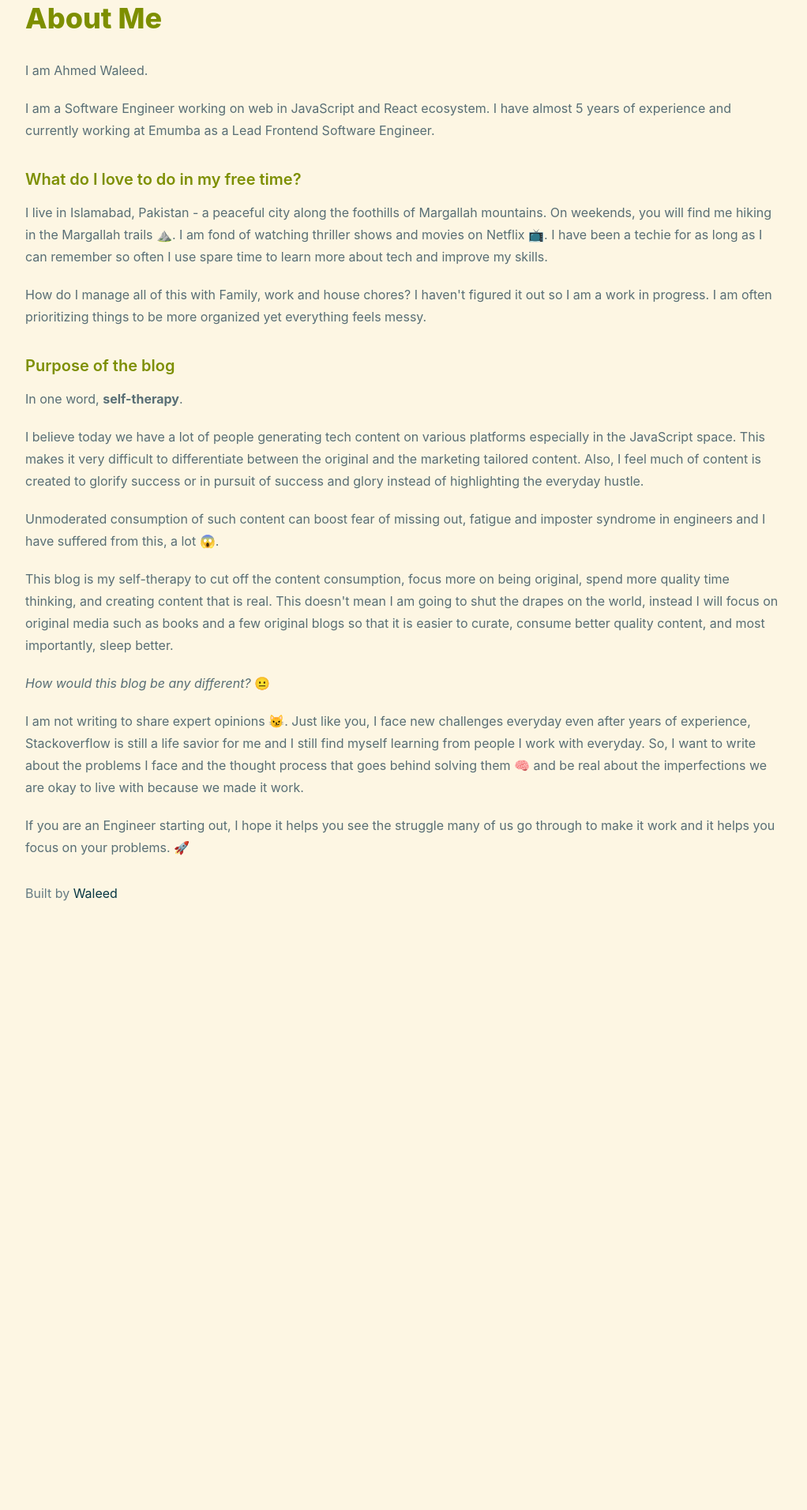
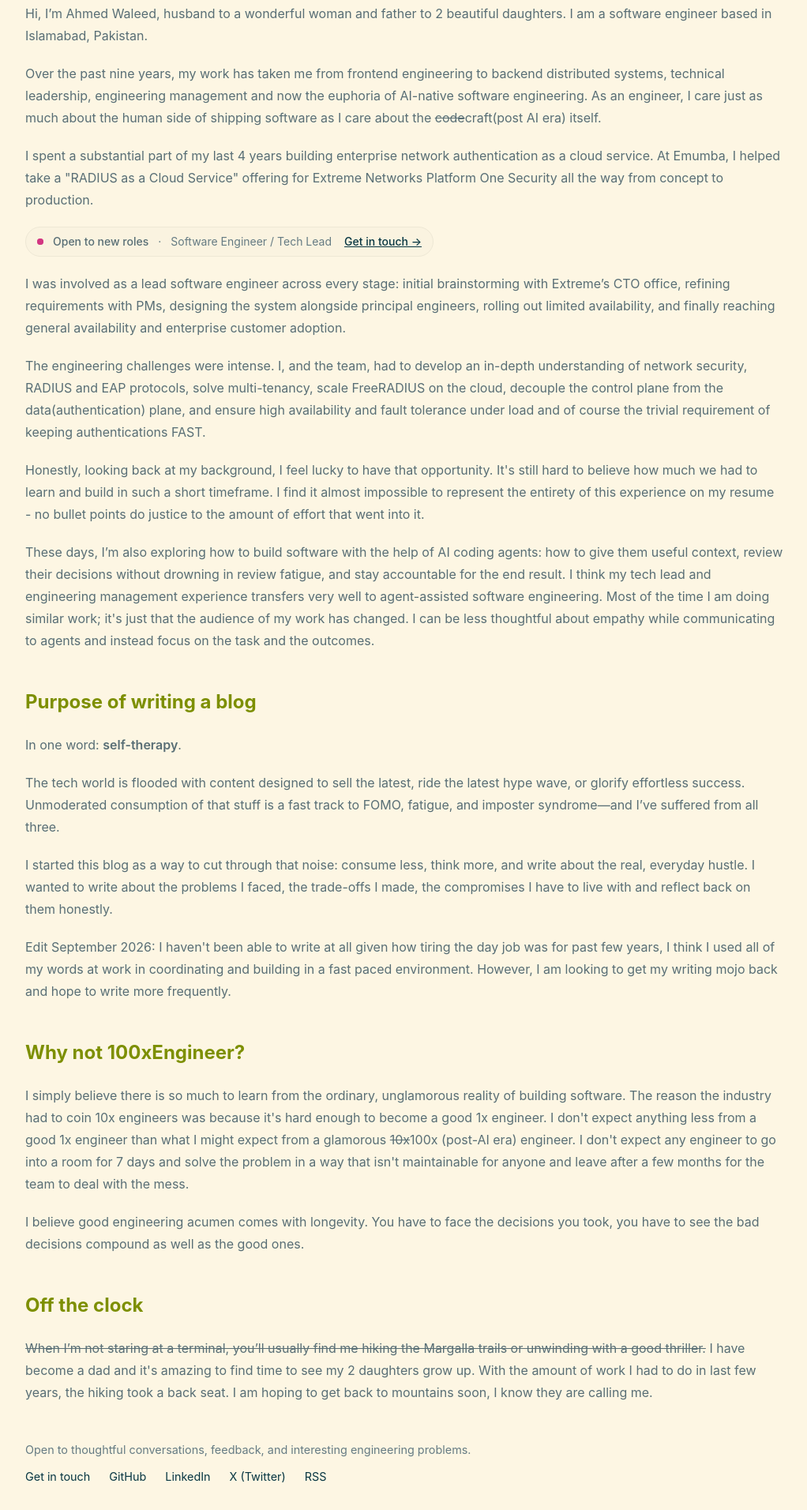
Before and after one commit to waleedyt/1xEngineer.dev, an Astro site: page /about in a window 1280 px wide. Shown: the part 117-2029 px from the top of the page at 79% size, without its empty margins (128-1150 px from the left). Before the commit the page ends 1292 px from the top, so only its background shows below. Built offline with nearby package versions, Linux system fonts and the light colour scheme; Astro itself is replaced by a stand-in of ours.

Commit message:
Update About page to MDX, refresh homepage tagline, and redesign footer (#16)
- Migrate About page to src/content/about.mdx with updated narrative and magenta status pill
- Rename 'About' to 'About Me' in navigation bar
- Refresh homepage tagline to reflect systems engineering and AI agent exploration
- Redesign footer with conversational prompt, underline-free nav-style links, RSS, and LinkedIn
- Update RSS and BaseLayout default description to match current tagline
- Add LinkedIn and GitHub to JSON-LD author schema
- Configure VS Code and Prettier settings for 120-col line wrapping

```diff
--- /dev/null
+++ b/src/content/about.mdx
@@ -0,0 +1,49 @@
+---
+title: "About - Ahmed Waleed"
+description: "About Ahmed Waleed - Husband, Dad and a Software Engineer"
+---
+
+Hi, I’m Ahmed Waleed, husband to a wonderful woman and father to 2 beautiful daughters. I am a software engineer based in Islamabad, Pakistan.
+
+Over the past nine years, my work has taken me from frontend engineering to backend distributed systems, technical leadership, engineering management and now the euphoria of AI-native software engineering. As an engineer, I care just as much about the human side of shipping software as I care about the ~~code~~craft(post AI era) itself.
+
+I spent a substantial part of my last 4 years building enterprise network authentication as a cloud service. At Emumba, I helped take a "RADIUS as a Cloud Service" offering for Extreme Networks Platform One Security all the way from concept to production.
+
+<div class="not-prose flex flex-wrap items-center gap-x-3 gap-y-1.5 my-5 py-2 px-3.5 rounded-full border border-[var(--color-border)] bg-[var(--color-border)]/25 w-fit text-sm">
+  <span class="flex h-2 w-2 relative">
+    <span class="animate-ping absolute inline-flex h-full w-full rounded-full bg-[var(--color-magenta)] opacity-75"></span>
+    <span class="relative inline-flex rounded-full h-2 w-2 bg-[var(--color-magenta)]"></span>
+  </span>
+  <span class="font-medium text-[var(--color-fg)]">Open to new roles</span>
+  <span class="text-[var(--color-muted)]">·</span>
+  <span class="text-[var(--color-muted)]">Software Engineer / Tech Lead</span>
+  <a href="mailto:ch.aw.yt@gmail.com" class="text-[var(--color-magenta)] font-medium hover:underline ml-1">Get in touch →</a>
+</div>
+
+I was involved as a lead software engineer across every stage: initial brainstorming with Extreme’s CTO office, refining requirements with PMs, designing the system alongside principal engineers, rolling out limited availability, and finally reaching general availability and enterprise customer adoption.
+
+The engineering challenges were intense. I, and the team, had to develop an in-depth understanding of network security, RADIUS and EAP protocols, solve multi-tenancy, scale FreeRADIUS on the cloud, decouple the control plane from the data(authentication) plane, and ensure high availability and fault tolerance under load and of course the trivial requirement of keeping authentications FAST.
+
+Honestly, looking back at my background, I feel lucky to have that opportunity. It's still hard to believe how much we had to learn and build in such a short timeframe. I find it almost impossible to represent the entirety of this experience on my resume - no bullet points do justice to the amount of effort that went into it.
+
+These days, I’m also exploring how to build software with the help of AI coding agents: how to give them useful context, review their decisions without drowning in review fatigue, and stay accountable for the end result. I think my tech lead and engineering management experience transfers very well to agent-assisted software engineering. Most of the time I am doing similar work; it's just that the audience of my work has changed. I can be less thoughtful about empathy while communicating to agents and instead focus on the task and the outcomes.
+
+## Purpose of writing a blog
+
+In one word: **self-therapy**.
+
+The tech world is flooded with content designed to sell the latest, ride the latest hype wave, or glorify effortless success. Unmoderated consumption of that stuff is a fast track to FOMO, fatigue, and imposter syndrome—and I’ve suffered from all three.
+
+I started this blog as a way to cut through that noise: consume less, think more, and write about the real, everyday hustle. I wanted to write about the problems I faced, the trade-offs I made, the compromises I have to live with and reflect back on them honestly.
+
+Edit September 2026: I haven't been able to write at all given how tiring the day job was for past few years, I think I used all of my words at work in coordinating and building in a fast paced environment. However, I am looking to get my writing mojo back and hope to write more frequently.
+
+## Why not 100xEngineer?
+
+I simply believe there is so much to learn from the ordinary, unglamorous reality of building software. The reason the industry had to coin 10x engineers was because it's hard enough to become a good 1x engineer. I don't expect anything less from a good 1x engineer than what I might expect from a glamorous ~~10x~~100x (post-AI era) engineer. I don't expect any engineer to go into a room for 7 days and solve the problem in a way that isn't maintainable for anyone and leave after a few months for the team to deal with the mess.
+
+I believe good engineering acumen comes with longevity. You have to face the decisions you took, you have to see the bad decisions compound as well as the good ones.
+
+## Off the clock
+
+~~When I’m not staring at a terminal, you’ll usually find me hiking the Margalla trails or unwinding with a good thriller.~~ I have become a dad and it's amazing to find time to see my 2 daughters grow up. With the amount of work I had to do in last few years, the hiking took a back seat. I am hoping to get back to mountains soon, I know they are calling me.
--- a/src/layouts/BaseLayout.astro
+++ b/src/layouts/BaseLayout.astro
@@ -14,7 +14,7 @@ interface Props {
 
 const DEFAULT_TITLE = '1xEngineer';
 const DEFAULT_DESCRIPTION =
-  'A Software Engineer working in JavaScript Ecosystem; Exploring the mesh of people and engineering';
+  'I build distributed systems and lead engineering teams. These days, I’m exploring what happens when human craftsmanship and AI agents work together.';
 
 const {
   title = DEFAULT_TITLE,
@@ -98,8 +98,16 @@ const resolvedImage =
       </main>
       <footer>
         <div class="container footer-inner">
-          Built by{' '}
-          <a href="https://twitter.com/_waleed_yt">Waleed</a>
+          <p class="footer-prompt">
+            Open to thoughtful conversations, feedback, and interesting engineering problems.
+          </p>
+          <div class="footer-links">
+            <a href="mailto:ch.aw.yt@gmail.com" class="footer-link">Get in touch</a>
+            <a href="https://github.com/waleedyt" target="_blank" rel="noopener noreferrer" class="footer-link">GitHub</a>
+            <a href="https://www.linkedin.com/in/ahmedyt/" target="_blank" rel="noopener noreferrer" class="footer-link">LinkedIn</a>
+            <a href="https://twitter.com/_waleed_yt" target="_blank" rel="noopener noreferrer" class="footer-link">X (Twitter)</a>
+            <a href="/rss.xml" class="footer-link">RSS</a>
+          </div>
         </div>
       </footer>
     </div>
@@ -122,14 +130,31 @@ const resolvedImage =
         padding-block: 2rem;
       }
       .footer-inner {
-        padding-block: 2rem;
+        padding-block: 3rem 2rem;
         color: var(--color-muted);
+        font-size: 0.9rem;
+        display: flex;
+        flex-direction: column;
+        gap: 0.75rem;
       }
-      .footer-inner a {
+      .footer-prompt {
+        margin: 0;
+      }
+      .footer-links {
+        display: flex;
+        flex-wrap: wrap;
+        align-items: center;
+        gap: 1.5rem;
+      }
+      .footer-links a,
+      .footer-link {
         color: var(--color-link);
+        text-decoration: none !important;
       }
-      .footer-inner a:hover {
+      .footer-links a:hover,
+      .footer-link:hover {
         color: var(--color-link-hover);
+        text-decoration: none !important;
       }
     </style>
   </body>
--- a/src/pages/about.astro
+++ b/src/pages/about.astro
@@ -1,67 +1,15 @@
 ---
 import BaseLayout from '../layouts/BaseLayout.astro';
+import AboutContent, { frontmatter } from '../content/about.mdx';
 ---
 
 <BaseLayout
-  title="About - Ahmed Waleed"
-  description="About Ahmed Waleed — a Software Engineer working on web in JavaScript and React ecosystem."
+  title={frontmatter.title}
+  description={frontmatter.description}
 >
-  <div class="prose">
-    <h1>About Me</h1>
-    <p>I am Ahmed Waleed.</p>
-    <p>
-      I am a Software Engineer working on web in JavaScript and React ecosystem. I
-      have almost 5 years of experience and currently working at Emumba as a Lead
-      Frontend Software Engineer.
-    </p>
-    <h3>What do I love to do in my free time?</h3>
-    <p>
-      I live in Islamabad, Pakistan - a peaceful city along the foothills of
-      Margallah mountains. On weekends, you will find me hiking in the Margallah
-      trails ⛰. I am fond of watching thriller shows and movies on Netflix 📺. I
-      have been a techie for as long as I can remember so often I use spare time
-      to learn more about tech and improve my skills.
-    </p>
-    <p>
-      How do I manage all of this with Family, work and house chores? I haven't
-      figured it out so I am a work in progress. I am often prioritizing things to
-      be more organized yet everything feels messy.
-    </p>
-    <h3>Purpose of the blog</h3>
-    <p>
-      In one word, <b>self-therapy</b>.
-    </p>
-    <p>
-      I believe today we have a lot of people generating tech content on various
-      platforms especially in the JavaScript space. This makes it very difficult to
-      differentiate between the original and the marketing tailored content. Also, I
-      feel much of content is created to glorify success or in pursuit of success and
-      glory instead of highlighting the everyday hustle.
-    </p>
-    <p>
-      Unmoderated consumption of such content can boost fear of missing out, fatigue
-      and imposter syndrome in engineers and I have suffered from this, a lot 😱.
-    </p>
-    <p>
-      This blog is my self-therapy to cut off the content consumption, focus more on
-      being original, spend more quality time thinking, and creating content that is
-      real. This doesn't mean I am going to shut the drapes on the world, instead I
-      will focus on original media such as books and a few original blogs so that it
-      is easier to curate, consume better quality content, and most importantly,
-      sleep better.
-    </p>
-    <em>How would this blog be any different?</em>&nbsp;😐
-    <p>
-      I am not writing to share expert opinions 😼. Just like you, I face new
-      challenges everyday even after years of experience, Stackoverflow is still a
-      life savior for me and I still find myself learning from people I work with
-      everyday. So, I want to write about the problems I face and the thought process
-      that goes behind solving them 🧠 and be real about the imperfections we are okay
-      to live with because we made it work.
-    </p>
-    <p>
-      If you are an Engineer starting out, I hope it helps you see the struggle many
-      of us go through to make it work and it helps you focus on your problems. 🚀
-    </p>
-  </div>
+  <article>
+    <div class="prose">
+      <AboutContent />
+    </div>
+  </article>
 </BaseLayout>
--- a/src/pages/posts/[slug].astro
+++ b/src/pages/posts/[slug].astro
@@ -48,7 +48,11 @@ const jsonLd = {
     '@type': 'Person',
     name: 'Ahmed Waleed',
     url: new URL('/about/', Astro.site).href,
-    sameAs: ['https://twitter.com/_waleed_yt'],
+    sameAs: [
+      'https://twitter.com/_waleed_yt',
+      'https://www.linkedin.com/in/ahmedyt/',
+      'https://github.com/waleedyt',
+    ],
   },
 };
 ---
--- a/src/pages/rss.xml.js
+++ b/src/pages/rss.xml.js
@@ -11,7 +11,7 @@ export async function GET(context) {
   return rss({
     title: '1xEngineer',
     description:
-      'A Software Engineer working in JavaScript Ecosystem; Exploring the mesh of people and engineering',
+      'I build distributed systems and lead engineering teams. These days, I’m exploring what happens when human craftsmanship and AI agents work together.',
     site: context.site,
     items: sorted.map((entry) => ({
       title: entry.data.title,
```
Also changed, not shown: src/components/Navigation.astro (+3 -4 lines), 1 other file.
